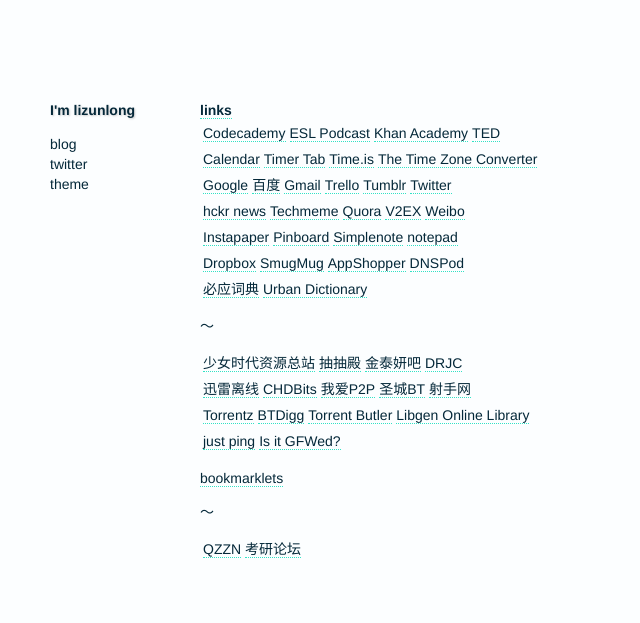
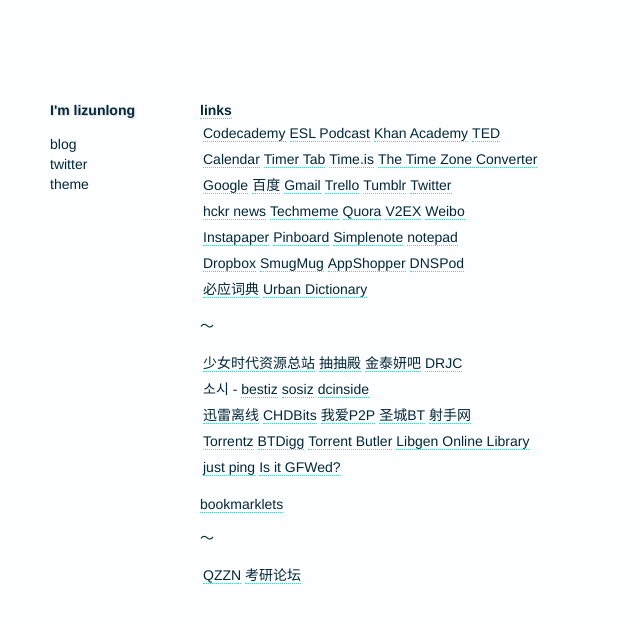
Before and after one commit to lzl/lzl.github.com, a Jekyll site: the page built from _posts/2012-03-12-links.md, in a window 1280 px wide. Shown: the top 623 px of the page, without its empty margins (0-640 px from the left). Built offline with Jekyll 4.4.1, drawn with Linux system fonts in a browser that asks for light colours.

Commit message:
add some 소시 links

```diff
--- a/_posts/2012-03-12-links.md
+++ b/_posts/2012-03-12-links.md
@@ -21,6 +21,8 @@
 
 [少女时代资源总站](http://hi.baidu.com/%C9%D9%C5%AE%D7%CA%D4%B4%D7%DC%D5%BE/home) | [抽抽殿](http://www.snsdforever.com/bbs/) | [金泰妍吧](http://tieba.baidu.com/f?kw=%BD%F0%CC%A9%E5%FB) | [DRJC](http://www.jessicachina.net/)
 
+소시 - [bestiz](http://bestjd.bestiz.net/zboard/zboard.php?id=jb0901) | [sosiz](http://www.sosiz.net/?mid=org_data) | [dcinside](http://gall.dcinside.com/list.php?id=taeyeon_new)
+
 [迅雷离线](http://lixian.xunlei.com) | [CHDBits](http://chdbits.org/torrents.php) | [我爱P2P](http://oabt.org/) | [圣城BT](http://www.btscg.com/) | [射手网](http://shooter.cn/)
 
 [Torrentz](http://torrentz.eu/) | [BTDigg](http://btdigg.org/) | [Torrent Butler](http://torrentbutler.eu/) | [Libgen Online Library](http://libgen.info/)
```
